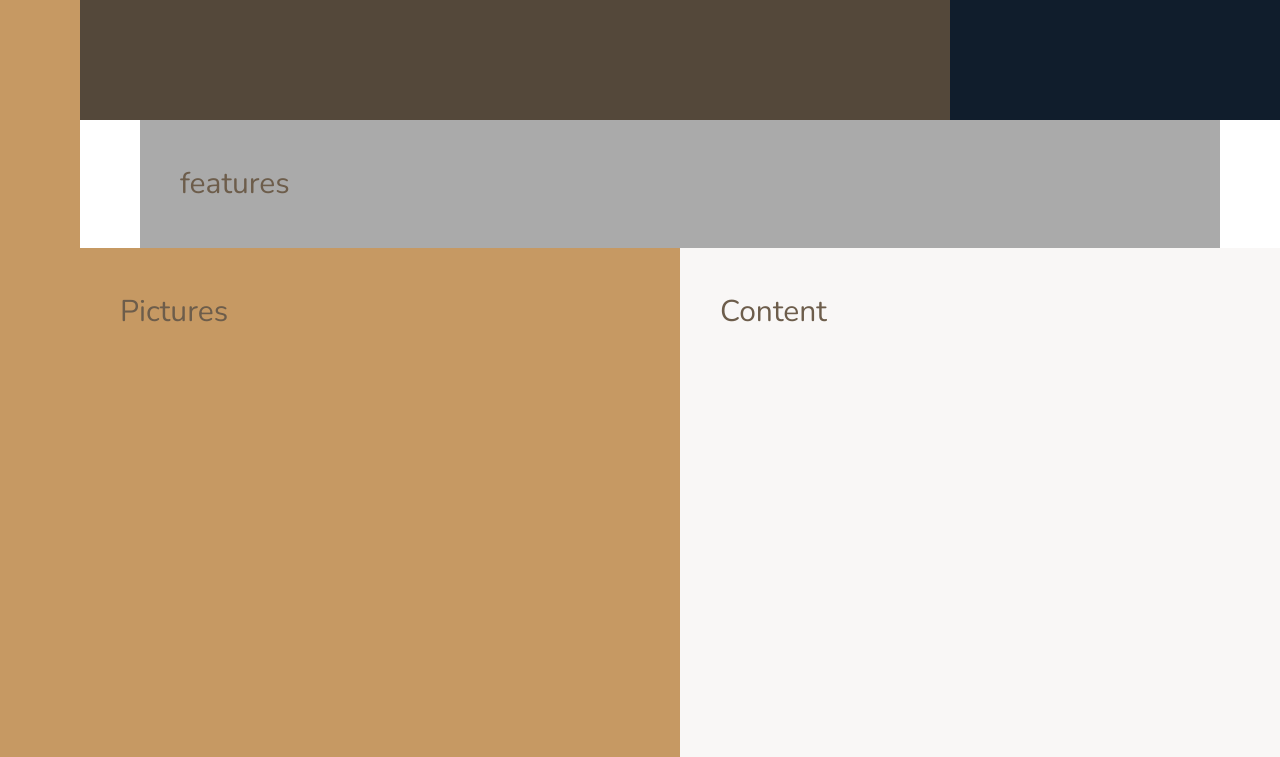
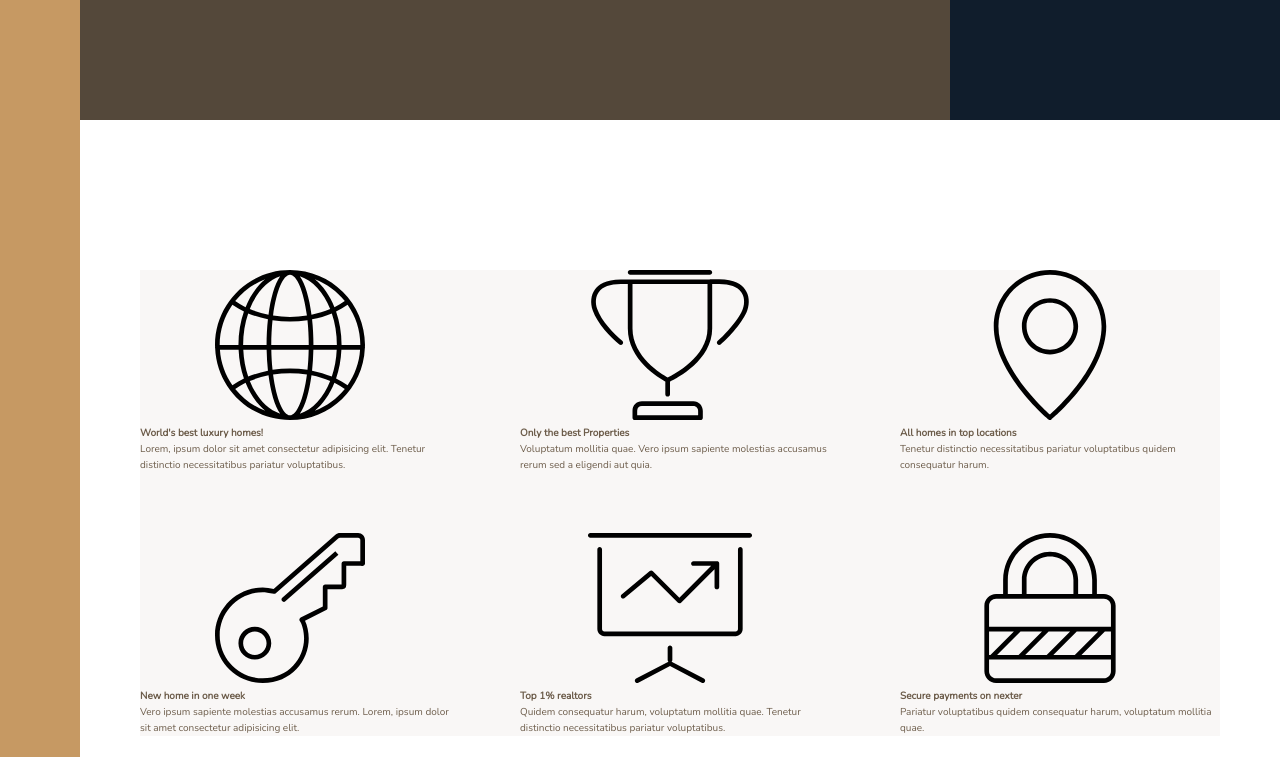
Before and after one commit to Caiko/nexter-course-project, a website: page index.html in a window 1280 px wide. Shown: the part 520-1277 px from the top of the page. Drawn offline with nearby package versions, Linux system fonts and the light colour scheme.

Commit message:
First steps in creating features part

```diff
--- a/index.html
+++ b/index.html
@@ -16,13 +16,82 @@
   </head>
   <body class="container">
     <div class="sidebar">Sidebar</div>
+
     <header class="header">Header</header>
+
     <div class="realtors">TOP 3 REALTORS</div>
-    <section class="features">features</section>
+
+    <section class="features">
+      <div class="feature">
+        <svg class="feature__icon">
+          <use xlink:href="img/sprite.svg#icon-global"></use>
+        </svg>
+        <h4 class="heading-4">World's best luxury homes!</h4>
+        <p class="feature__text">
+          Lorem, ipsum dolor sit amet consectetur adipisicing elit. Tenetur
+          distinctio necessitatibus pariatur voluptatibus.
+        </p>
+      </div>
+      <div class="feature">
+        <svg class="feature__icon">
+          <use xlink:href="img/sprite.svg#icon-trophy"></use>
+        </svg>
+        <h4 class="heading-4">Only the best Properties</h4>
+        <p class="feature__text">
+          Voluptatum mollitia quae. Vero ipsum sapiente molestias accusamus
+          rerum sed a eligendi aut quia.
+        </p>
+      </div>
+      <div class="feature">
+        <svg class="feature__icon">
+          <use xlink:href="img/sprite.svg#icon-map-pin"></use>
+        </svg>
+        <h4 class="heading-4">All homes in top locations</h4>
+        <p class="feature__text">
+          Tenetur distinctio necessitatibus pariatur voluptatibus quidem
+          consequatur harum.
+        </p>
+      </div>
+      <div class="feature">
+        <svg class="feature__icon">
+          <use xlink:href="img/sprite.svg#icon-key"></use>
+        </svg>
+        <h4 class="heading-4">New home in one week</h4>
+        <p class="feature__text">
+          Vero ipsum sapiente molestias accusamus rerum. Lorem, ipsum dolor sit
+          amet consectetur adipisicing elit.
+        </p>
+      </div>
+      <div class="feature">
+        <svg class="feature__icon">
+          <use xlink:href="img/sprite.svg#icon-presentation"></use>
+        </svg>
+        <h4 class="heading-4">Top 1% realtors</h4>
+        <p class="feature__text">
+          Quidem consequatur harum, voluptatum mollitia quae. Tenetur distinctio
+          necessitatibus pariatur voluptatibus.
+        </p>
+      </div>
+      <div class="feature">
+        <svg class="feature__icon">
+          <use xlink:href="img/sprite.svg#icon-lock"></use>
+        </svg>
+        <h4 class="heading-4">Secure payments on nexter</h4>
+        <p class="feature__text">
+          Pariatur voluptatibus quidem consequatur harum, voluptatum mollitia
+          quae.
+        </p>
+      </div>
+    </section>
+
     <div class="story__pictures">Pictures</div>
+
     <div class="story__content">Content</div>
+
     <section class="homes">Homes</section>
+
     <section class="gallery">Gallery</section>
+
     <footer class="footer">Footer</footer>
   </body>
 </html>
--- a/sass/_base.scss
+++ b/sass/_base.scss
@@ -47,9 +47,4 @@ body {
     [center-end] minmax(6rem, 1fr) [full-end];
   // The two 1fr columns are used to push the content to the center
   // This is an alternative approach to the margin auto trick, which won't work with a sidebar
-
-  & > * {
-    padding: 4rem;
-    font-size: 3rem;
-  }
 }
--- a/sass/_features.scss
+++ b/sass/_features.scss
@@ -1,6 +1,16 @@
 @use "base" as *;
 
 .features {
-  background-color: $color-grey-light-2;
+  background-color: $color-grey-light-1;
   grid-column: center-start / center-end;
+
+  margin: 15rem 0;
+
+  display: grid;
+  grid-template-columns: repeat(3, 1fr);
+  // we don't declare rows because they will be created implicitly
+  gap: 6rem;
 }
+
+.feature {
+}
```
Also changed, not shown: css/style.css, 1 other file.
